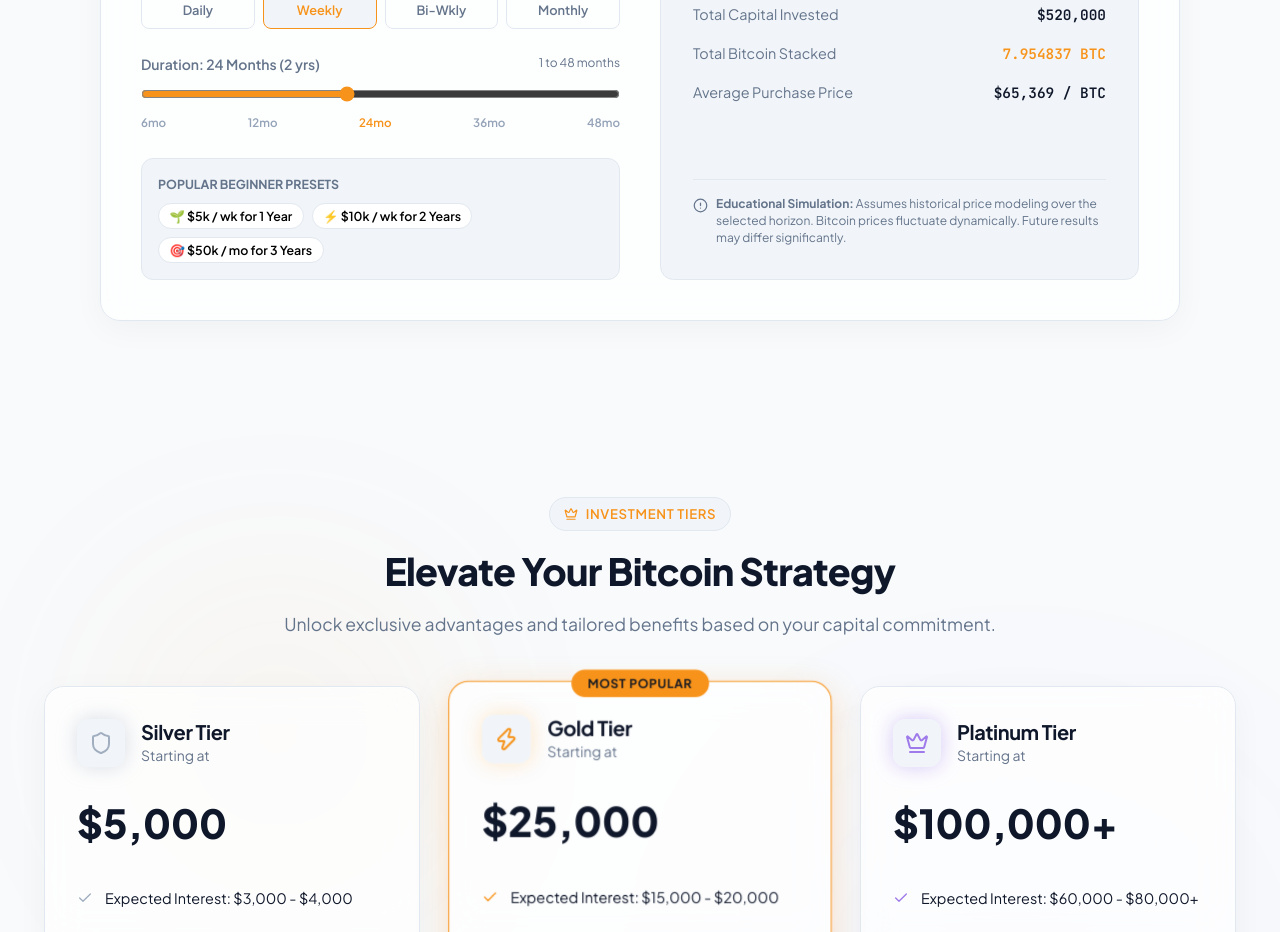
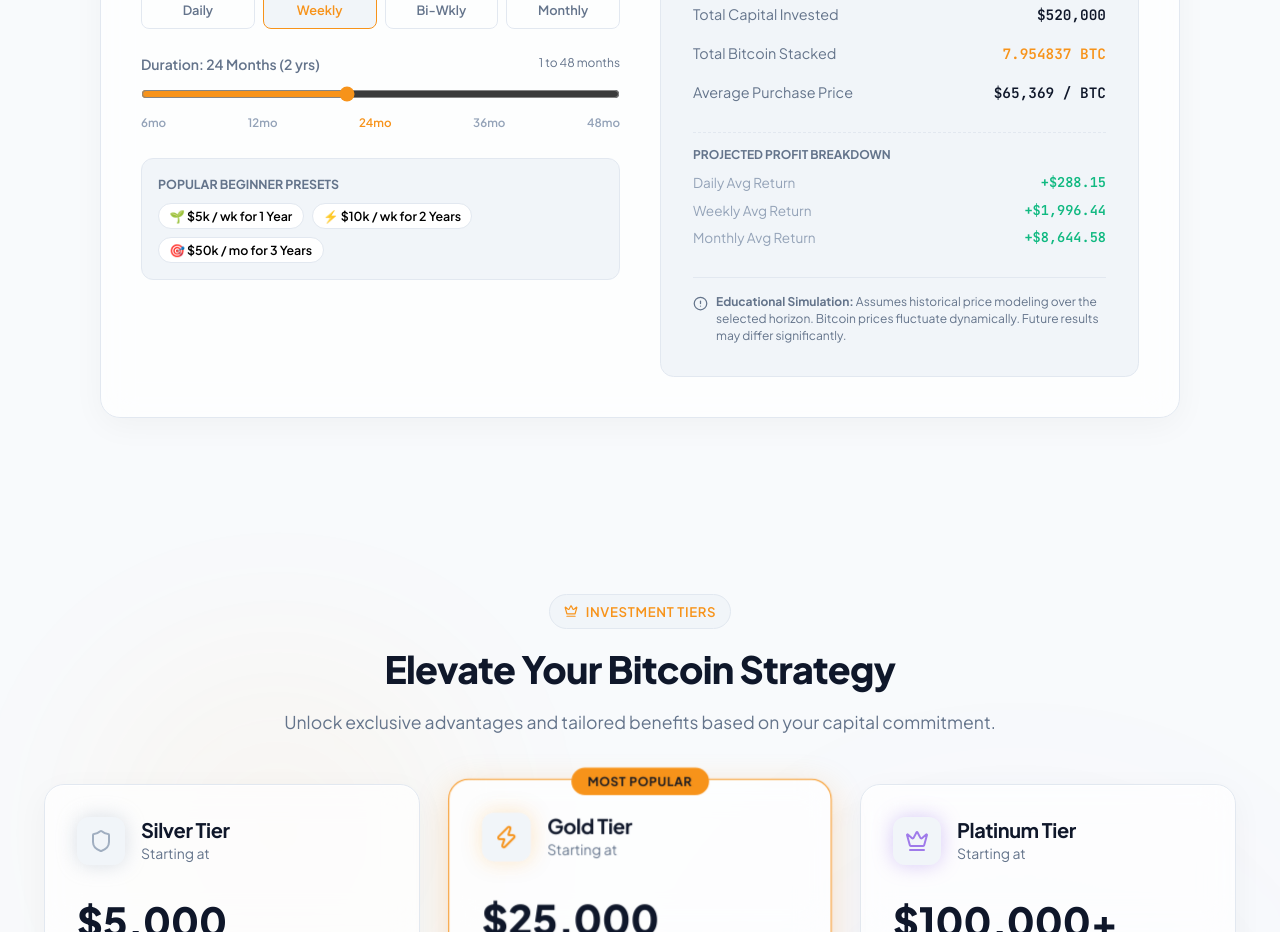
Before and after one commit to ayomideadeniran/Bitcoinpro, a Next.js app: page / in a window 1280 px wide. Shown: the part 2640-3572 px from the top of the page. Built offline with nearby package versions, Linux system fonts and the light colour scheme; no server answers.

Commit message:
Add projected profit breakdown (Daily/Weekly/Monthly) to DCA Calculator

```diff
--- a/src/components/DcaCalculator.tsx
+++ b/src/components/DcaCalculator.tsx
@@ -464,12 +464,38 @@ export default function DcaCalculator({ marketData, satsMode, onToggleSatsMode }
                 </div>
 
                 {calculatorMode === 'dca' && (
+                  <>
                     <div style={{ display: 'flex', justifyContent: 'space-between', fontSize: '0.9rem' }}>
                       <span style={{ color: 'var(--text-muted)' }}>Average Purchase Price</span>
                       <span className="mono" style={{ fontWeight: 700 }}>
                         {formatUsd(dcaResult.averagePurchasePriceUsd, 0)} / BTC
                       </span>
                     </div>
+
+                    <div style={{ marginTop: '0.75rem', paddingTop: '0.75rem', borderTop: '1px dashed var(--border-subtle)' }}>
+                      <div style={{ fontSize: '0.75rem', fontWeight: 700, color: 'var(--text-muted)', marginBottom: '0.5rem', textTransform: 'uppercase' }}>
+                        Projected Profit Breakdown
+                      </div>
+                      <div style={{ display: 'flex', justifyContent: 'space-between', fontSize: '0.85rem', marginBottom: '0.35rem' }}>
+                        <span style={{ color: 'var(--text-faint)' }}>Daily Avg Return</span>
+                        <span className="mono" style={{ fontWeight: 600, color: isDcaProfitable ? 'var(--brand-success)' : 'var(--brand-danger)' }}>
+                          {isDcaProfitable ? '+' : ''}{formatUsd(dcaResult.unrealizedProfitLossUsd / (dcaDurationMonths * 30), 2)}
+                        </span>
+                      </div>
+                      <div style={{ display: 'flex', justifyContent: 'space-between', fontSize: '0.85rem', marginBottom: '0.35rem' }}>
+                        <span style={{ color: 'var(--text-faint)' }}>Weekly Avg Return</span>
+                        <span className="mono" style={{ fontWeight: 600, color: isDcaProfitable ? 'var(--brand-success)' : 'var(--brand-danger)' }}>
+                          {isDcaProfitable ? '+' : ''}{formatUsd(dcaResult.unrealizedProfitLossUsd / (dcaDurationMonths * 4.33), 2)}
+                        </span>
+                      </div>
+                      <div style={{ display: 'flex', justifyContent: 'space-between', fontSize: '0.85rem' }}>
+                        <span style={{ color: 'var(--text-faint)' }}>Monthly Avg Return</span>
+                        <span className="mono" style={{ fontWeight: 600, color: isDcaProfitable ? 'var(--brand-success)' : 'var(--brand-danger)' }}>
+                          {isDcaProfitable ? '+' : ''}{formatUsd(dcaResult.unrealizedProfitLossUsd / dcaDurationMonths, 2)}
+                        </span>
+                      </div>
+                    </div>
+                  </>
                 )}
               </div>
             </div>
```
Lines whose indentation alone changed are shown as unchanged.
